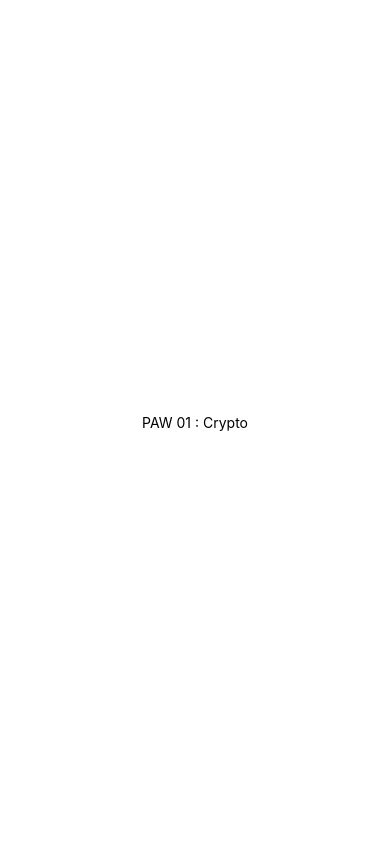
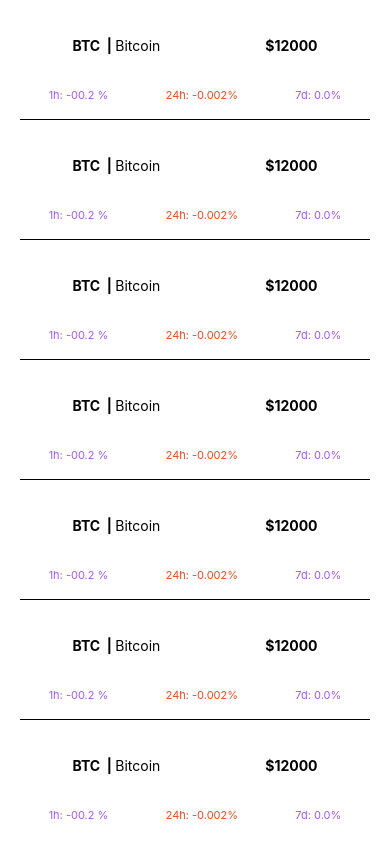
Before and after one commit to shirshaksharma/crypto, a React Native app: screen / in a window 390 px wide. Built offline with nearby package versions, Linux system fonts and the light colour scheme.

Commit message:
css for the crypto info. better api.

```diff
--- a/app/App.js
+++ b/app/App.js
@@ -1,13 +1,49 @@
 import React from "react";
-import {StyleSheet, Text, View} from "react-native";
+import {StyleSheet, Text, View, ScrollView} from "react-native";
+import axios from "axios";
+import Info from "./Info";
+
+const API_URL = "https://api.coinmarketcap.com/v1/ticker/";
 
 export default class App extends React.Component {
+
+  state = {
+    crypto: null,
+  };
+
+  componentWillMount(){
+    //this.addAPIInfo();
+  };
+
+  // Returns a promise of the API call
+  callAPI = () => (
+    axios.get(API_URL)
+  );
+
+  addAPIInfo = () => {
+    let self = this;
+    this.callAPI().then(
+      res => self.setState({crypto: res.data})
+    );
+  };
+
+
+
   render() {
+    console.log(this.state.crypto);
     return (
       <View style={styles.container}>
-        <Text>
-          PAW 01 : Crypto
-        </Text>
+        <ScrollView style={styles.scrollContainer}>
+          <Info/>
+          <Info/>
+          <Info/>
+          <Info/>
+          <Info/>
+          <Info/>
+          <Info/>
+          <Info/>
+          <Info/>
+        </ScrollView>
       </View>
     );
   }
@@ -16,7 +52,9 @@
 const styles = StyleSheet.create({
   container: {
     flex: 1,
-    justifyContent: 'center',
-    alignItems: 'center',
+    flexDirection: "column",
+    padding: 10,
   },
+  scrollContainer: {
+  }
 });
--- /dev/null
+++ b/app/Info.js
@@ -0,0 +1,71 @@
+import React from "react";
+import {View, Text, TouchableOpacity, StyleSheet} from "react-native";
+
+export default class Info extends React.Component {
+
+  render() {
+    return (
+      <TouchableOpacity>
+        <View style={styles.container}>
+
+          <View style={styles.info}>
+            <View style={styles.name}>
+              <Text style={styles.bold}>
+                BTC {" | "}
+              </Text>
+              <Text>
+                Bitcoin
+              </Text>
+            </View>
+            <Text style={styles.bold}>
+              $12000
+            </Text>
+          </View>
+
+          <View style={styles.info}>
+            <Text style={styles.changePositive}>
+              1h: -00.2 %
+            </Text>
+            <Text style={styles.changeNegative}>
+              24h: -0.002%
+            </Text>
+            <Text style={styles.changePositive}>
+              7d: 0.0%
+            </Text>
+          </View>
+
+        </View>
+      </TouchableOpacity>
+    )
+  }
+}
+
+const styles = StyleSheet.create({
+  container: {
+    margin: 10,
+    flexDirection: "column",
+    justifyContent: "space-around",
+    height: 100,
+    borderBottomWidth: 0.2,
+
+  },
+  info:{
+    flexDirection: "row",
+    justifyContent: "space-around"
+  },
+  name:{
+    flexDirection: "row"
+  },
+  bold:{
+    fontWeight: "bold",
+  },
+  changePositive:{
+    fontSize: 11,
+    color: "#9d59ff"
+  },
+  changeNegative:{
+    fontSize: 11,
+    color: "#ff4418",
+  }
+
+});
--- a/package.json
+++ b/package.json
@@ -7,6 +7,7 @@
     "test": "jest"
   },
   "dependencies": {
+    "axios": "^0.17.1",
     "react": "16.0.0",
     "react-native": "0.51.0"
   },
```
Also changed, not shown: 1 other file (tests, documents, lock files or other folders).
